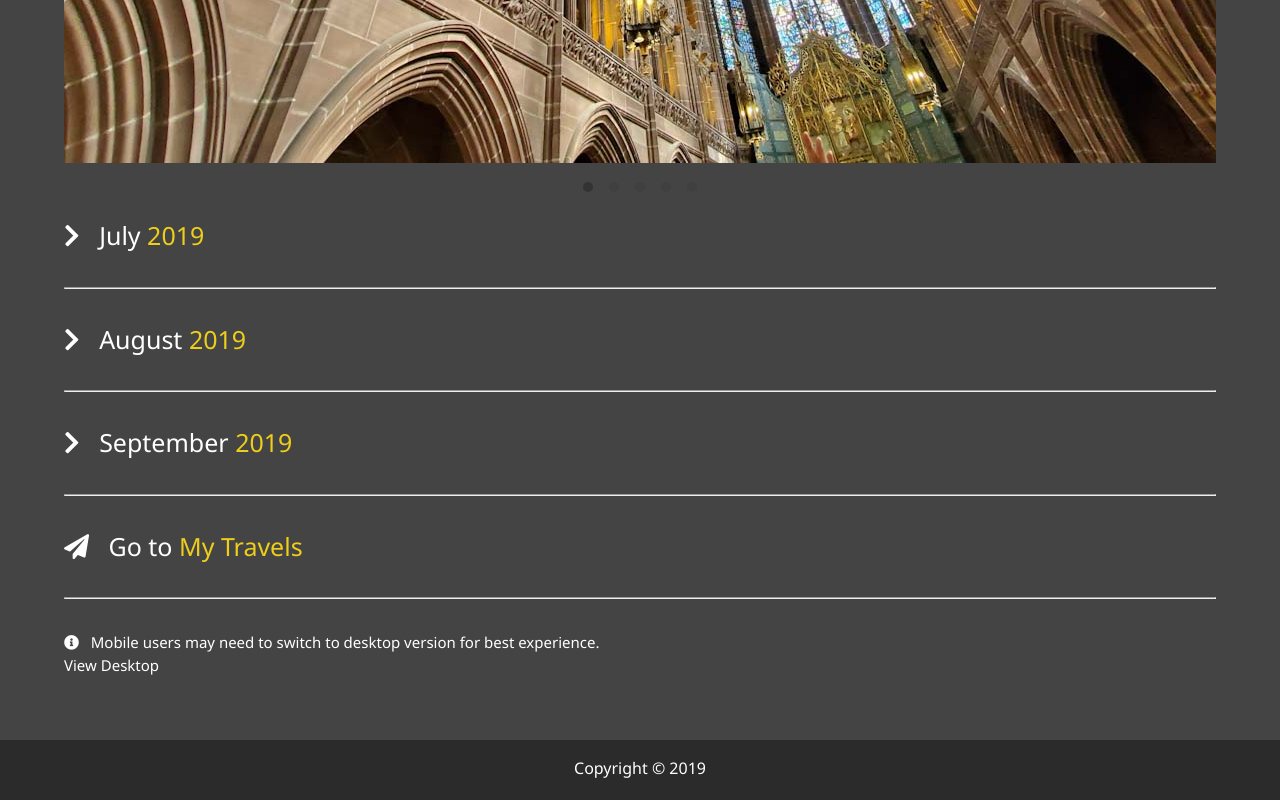
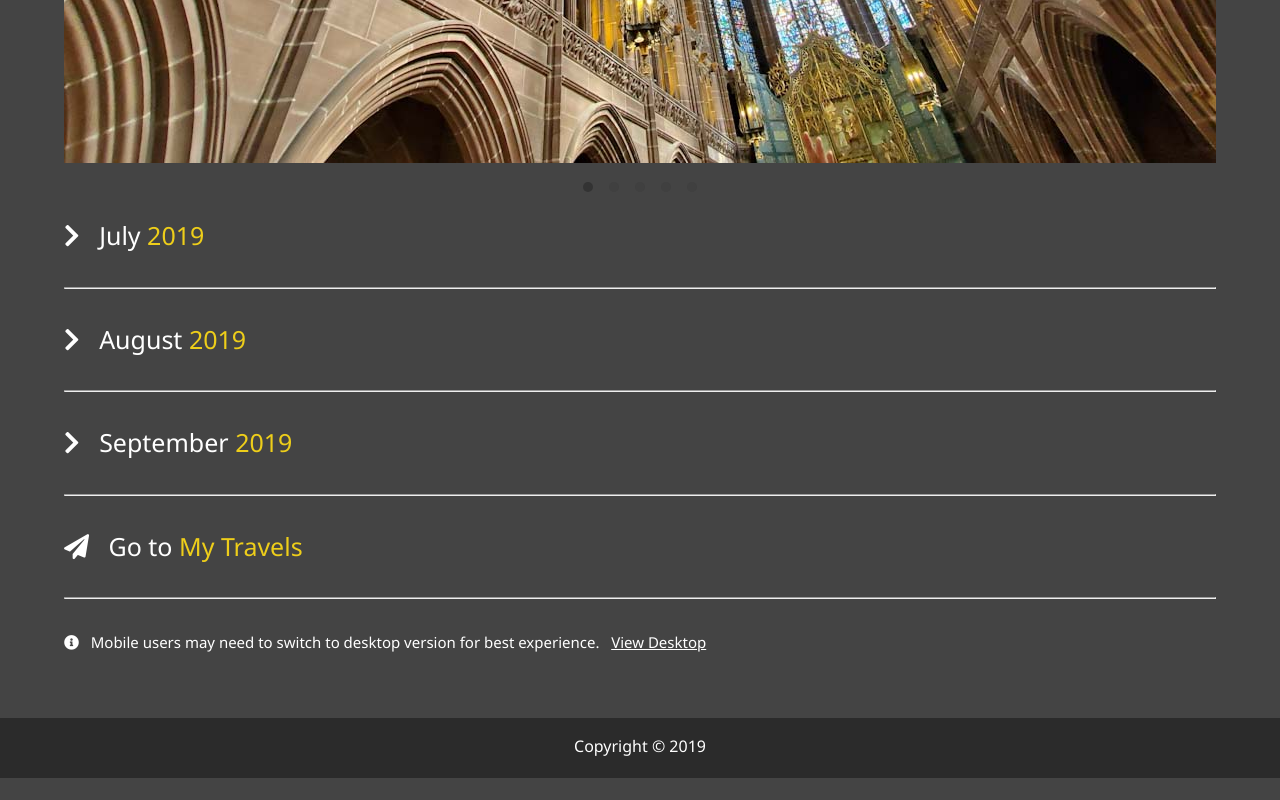
Before and after one commit to jingpiano/jeannieychen, a website with bundled scripts: page dist/main-gallery.html in a window 1280 px wide. Shown: the part 910-1710 px from the top of the page. After the commit the page ends 1688 px from the top, so only its background shows below. Built offline with nearby package versions, Linux system fonts and the light colour scheme.

Commit message:
remove div tag, included u tag for underlining View Desktop link

```diff
--- a/dist/main-gallery.html
+++ b/dist/main-gallery.html
@@ -163,15 +163,14 @@
           <i class="fas fa-info-circle"></i>
           &nbsp; Mobile users may need to switch to desktop version for best
           experience. &nbsp;
-          <div style="text-decoration:underline"></div>
+          <u>
             <a
               href="#"
-              style="font-size: 15px"
               class="rs-link"
               data-link-desktop="View Desktop"
               data-link-responsive="View Mobile"
               data-always-visible="true"
-            ></a>
+            ></a></u>
           </div>
         </h2>
       </div>
```
